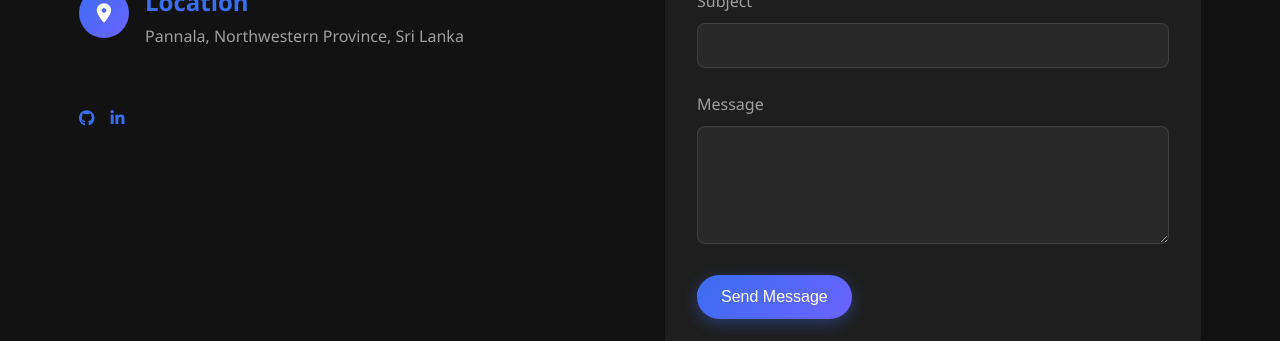
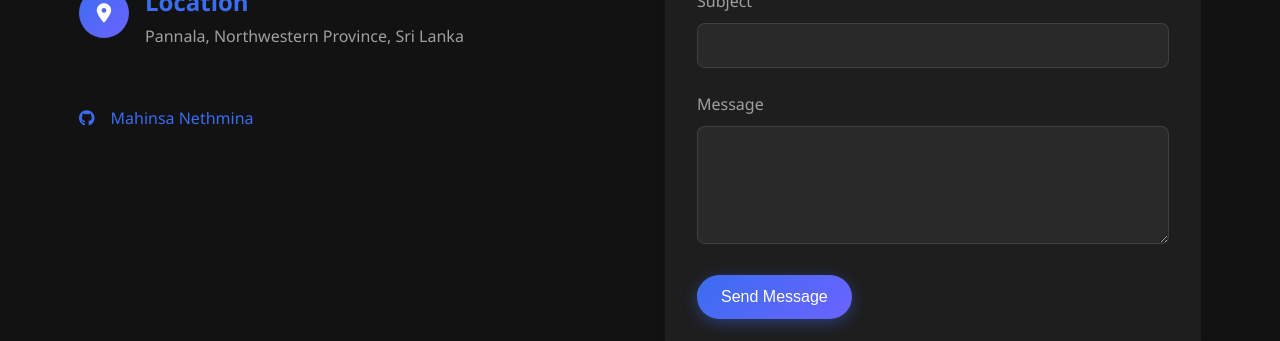
Before and after one commit to MHMNP2021/portfolio.github.io, a Jekyll site: the page index.html, which Jekyll copies as it is, in a window 1280 px wide and 900 px high, scrolled down 6261 px. Shown: the part 143-484 px from the top of the window. Built offline with Jekyll 4.4.1, drawn with Linux system fonts in a browser that asks for light colours; comment, search, counter and statistics services are not loaded.

Commit message:
Update index.html

```diff
--- a/index.html
+++ b/index.html
@@ -443,8 +443,8 @@
                     <div class="social-links">
                         <a href="https://github.com/MHMNP2021" target="_blank" rel="noopener noreferrer" class="social-icon" aria-label="GitHub">
                                 <i class="fab fa-github"></i> </a>
-                            <a href="https://www.linkedin.com/in/mahinsa-nethmina-451284288/" target="_blank" rel="noopener noreferrer" class="social-icon" aria-label="LinkedIn">
-                                <i class="fab fa-linkedin-in"></i> </a>
+                           <script src="https://platform.linkedin.com/badges/js/profile.js" async defer type="text/javascript"></script>
+    <div class="badge-base LI-profile-badge" data-locale="en_US" data-size="large" data-theme="dark" data-type="HORIZONTAL" data-vanity="mahinsa-nethmina-451284288" data-version="v1"><a class="badge-base__link LI-simple-link" href="https://lk.linkedin.com/in/mahinsa-nethmina-451284288?trk=profile-badge">Mahinsa Nethmina</a></div>
                     </div>
                 </div>
                 <div class="contact-form">
@@ -511,8 +511,7 @@
     </a>
 
 
-<script src="https://platform.linkedin.com/badges/js/profile.js" async defer type="text/javascript"></script>
-    <div class="badge-base LI-profile-badge" data-locale="en_US" data-size="large" data-theme="dark" data-type="HORIZONTAL" data-vanity="mahinsa-nethmina-451284288" data-version="v1"><a class="badge-base__link LI-simple-link" href="https://lk.linkedin.com/in/mahinsa-nethmina-451284288?trk=profile-badge">Mahinsa Nethmina</a></div>
+
 
 
     <!-- Scripts -->
```
